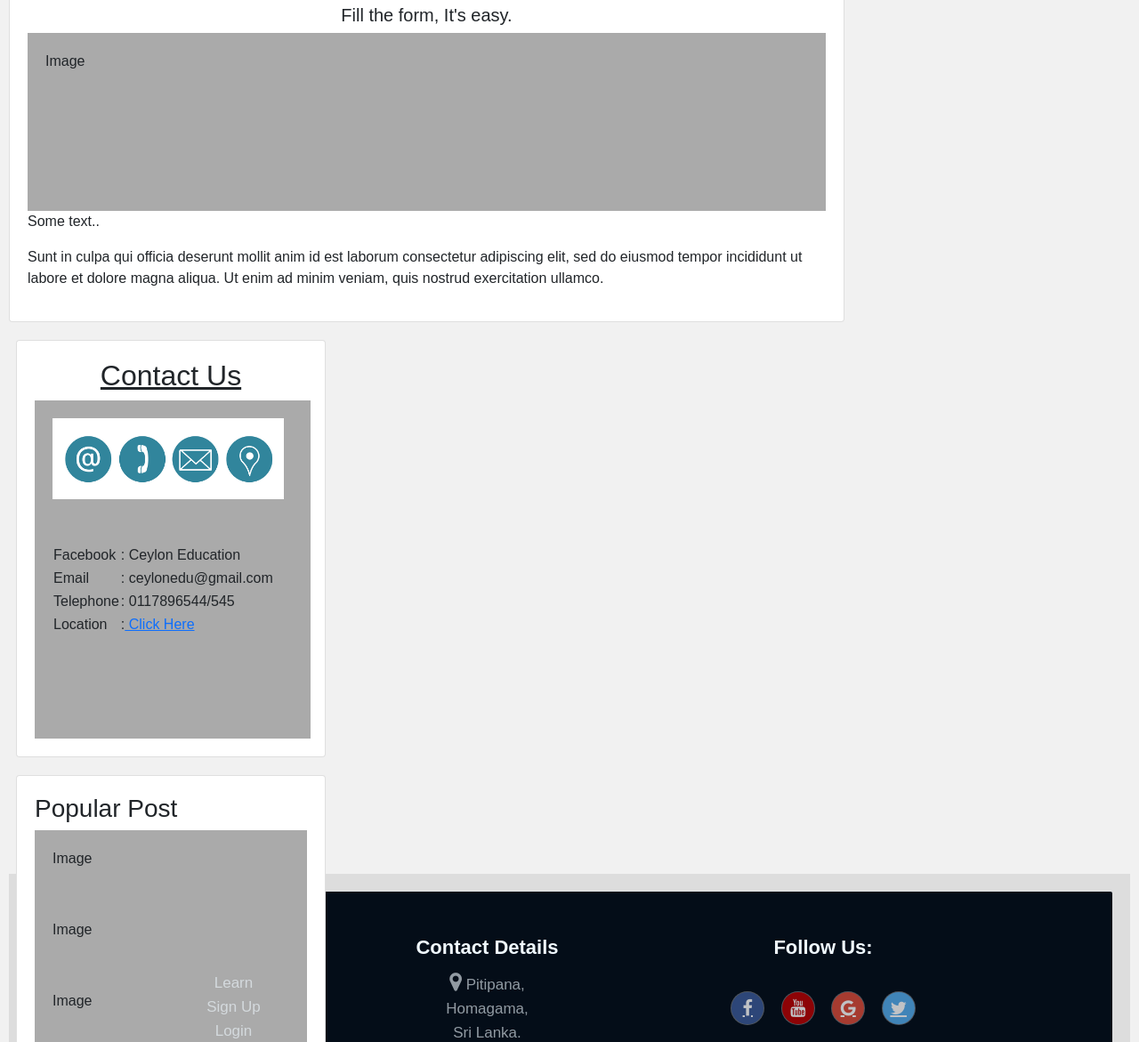
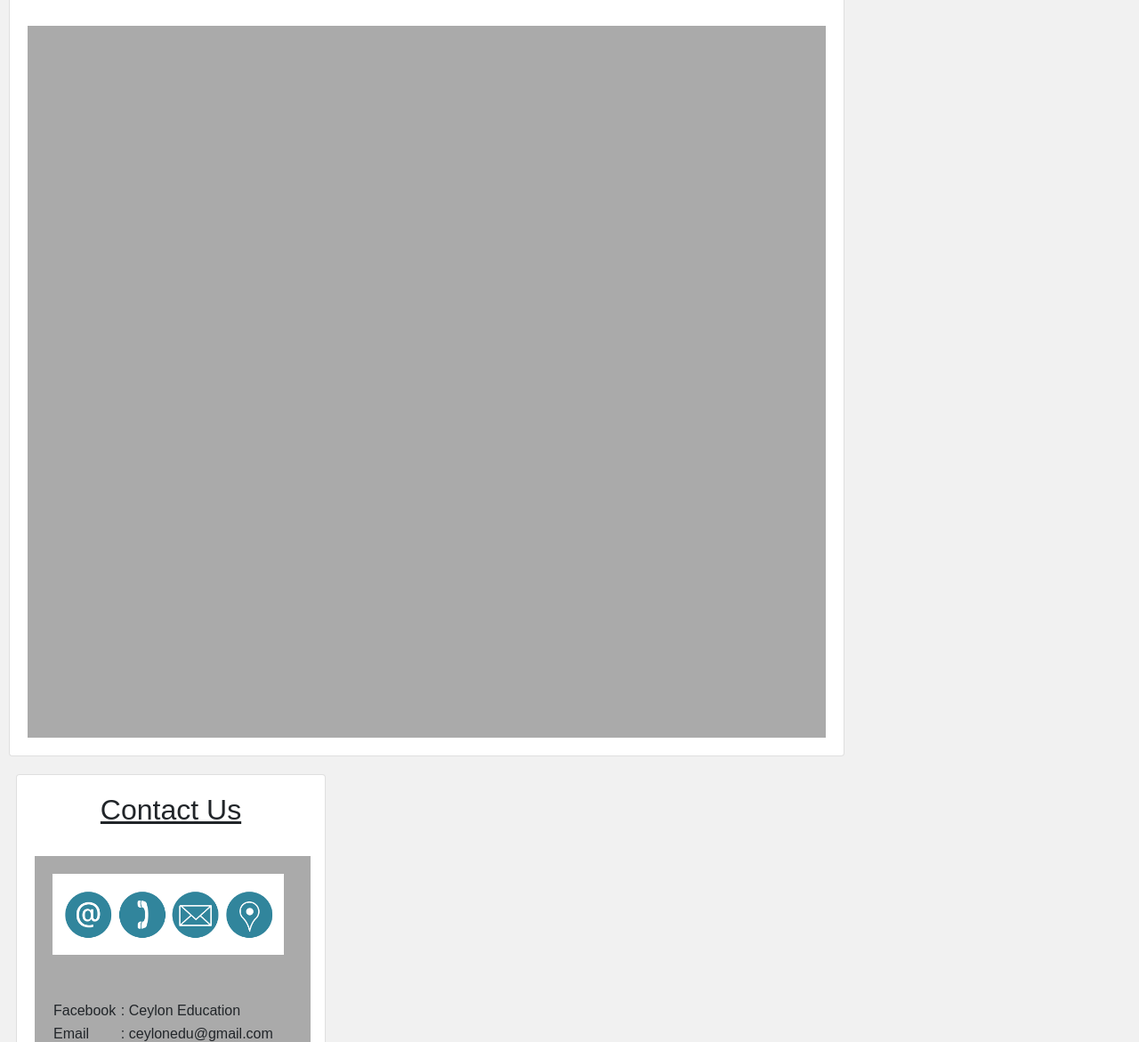
Before and after one commit to tha-rusha/Web-Assignment, a plain HTML site: page inquiry.html in a window 1280 px wide. Shown: the part 349-1520 px from the top of the page at 89% size. Drawn offline with nearby package versions, Linux system fonts and the light colour scheme.

Commit message:
Update Inquiry Page

```diff
--- a/css/inquiry.css
+++ b/css/inquiry.css
@@ -2,7 +2,3 @@ h2{
     text-align: center;
     text-decoration: underline;
 }
-
-h5{
-    text-align: center;
-}
--- a/inquiry.html
+++ b/inquiry.html
@@ -68,15 +68,14 @@
 
     <div class="card">
       <h2>Get in Touch With Us!</h2>
-      <h5>Fill the form, It's easy.</h5>
-      <div class="fakeimg" style="height:200px;">Image</div>
-      <p>Some text..</p>
-      <p>Sunt in culpa qui officia deserunt mollit anim id est laborum consectetur adipiscing elit, sed do eiusmod tempor incididunt ut labore et dolore magna aliqua. Ut enim ad minim veniam, quis nostrud exercitation ullamco.</p>
-    </div>
-  </div>
+      <br>
+      <div class="fakeimg" style="height:800px;"></div>
+      </div>
+      </div>
   <div class="rightcolumn" style="height: 600px;; width: 380px;">
     <div class="card">
       <h2>Contact Us</h2>
+      <br>
       <div class="fakeimg" style="height:380px; width: 310px;">
       <img src="./image/contact-us-1908762__340.png" width="260px">
       <table>
@@ -106,15 +105,9 @@
 
 
       </div>
+
     <div class="card">
-      <h3>Popular Post</h3>
-      <div class="fakeimg"><p>Image</p></div>
-      <div class="fakeimg"><p>Image</p></div>
-      <div class="fakeimg"><p>Image</p></div>
-    </div>
-    <div class="card">
-      <h3>Follow Me</h3>
-      <p>Some text..</p>
+      <img src="./image/134-1342012_contact-us-icon-png-transparent-png.png" width="300px">
     </div>
   </div>
 </div>
```
Also changed, not shown: image/134-1342012_contact-us-icon-png-transparent-png.png (added).
